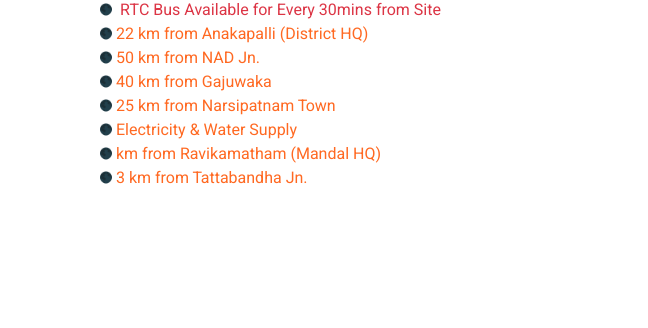
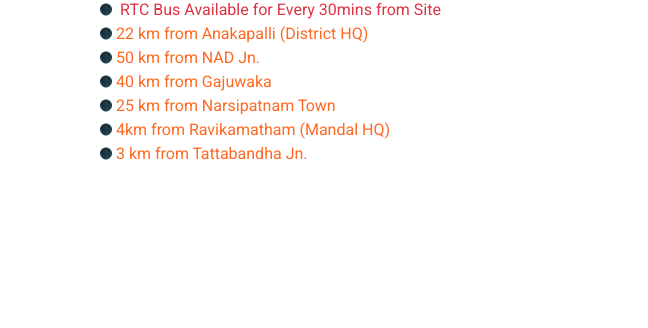
Before and after one commit to jaitradevelopers-stack/jaitradev, a plain HTML site: page index.html in a window 1280 px wide. Shown: the part 1782-2110 px from the top of the page, 0-648 px from the left. Drawn offline with nearby package versions, Linux system fonts and the light colour scheme; grey boxes are pictures that could not be loaded.

Commit message:
Add Km to the Ravikamatham Text

```diff
--- a/index.html
+++ b/index.html
@@ -1704,8 +1704,8 @@
                   <li>50 km from NAD Jn.</li>
                   <li>40 km from Gajuwaka</li>
                   <li>25 km from Narsipatnam Town</li>
-                  <li>Electricity & Water Supply</li>
-                  <li>km from Ravikamatham (Mandal HQ)</li>
+                  <!-- <li>Electricity & Water Supply</li> -->
+                  <li>4km from Ravikamatham (Mandal HQ)</li>
                   <li>3 km from Tattabandha Jn.</li>
                   <!-- <li>Compound Wall</li>
                   <li>Guest House</li>
```
Also changed, not shown: vihari-4.html (+2 -2 lines).
